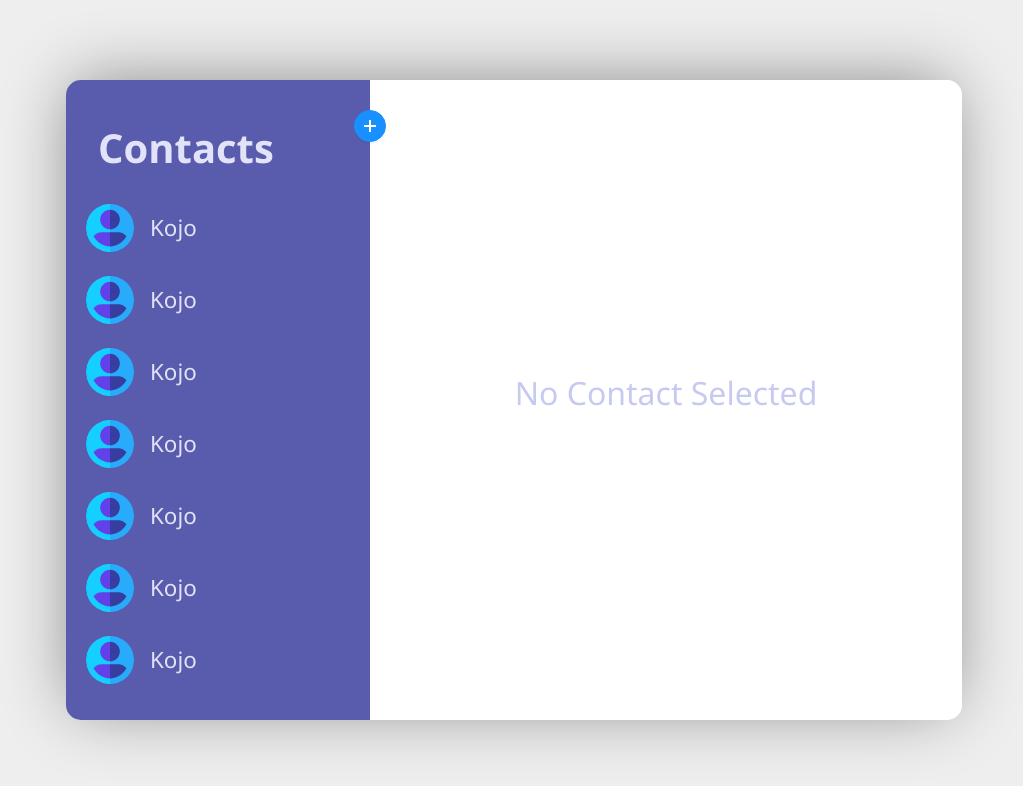
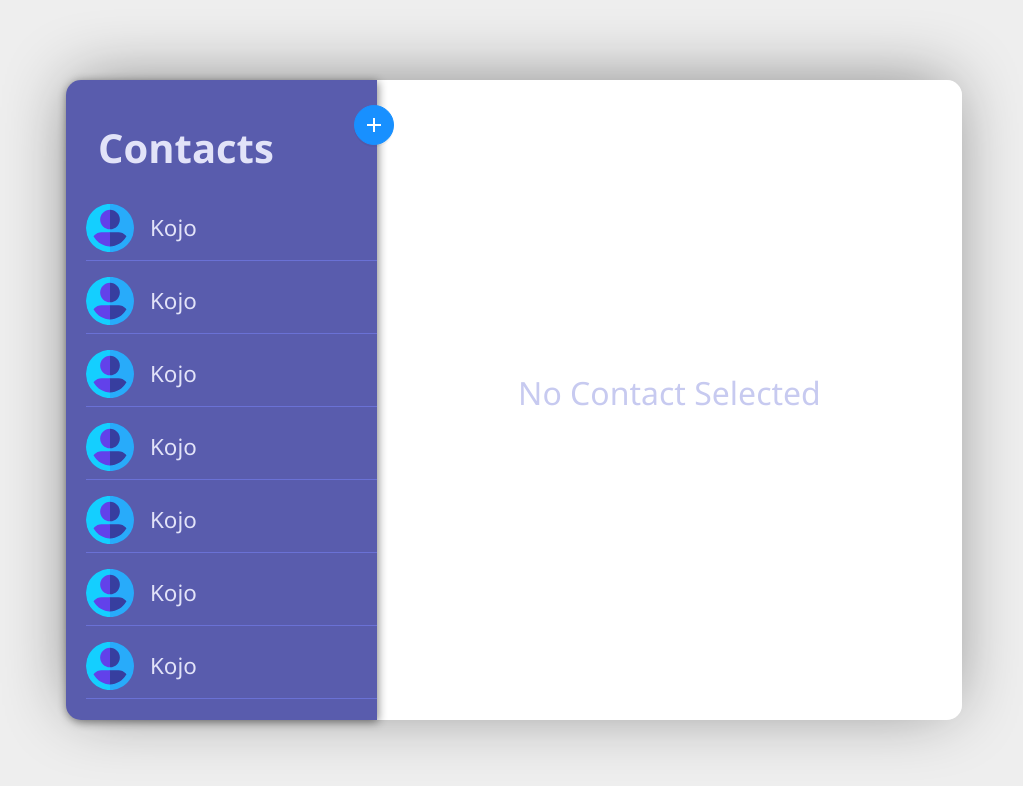
Before and after one commit to KojoOwusu/ContactApp, a React (Create React App) app in the folder contactapp-frontend/: page / in a window 1280 px wide. Shown: the top 786 px of the page, without its empty margins (126-1149 px from the left). Built offline with nearby package versions, Linux system fonts and the light colour scheme.

Commit message:
Added contact list dividers and a few extra ui tweaks

```diff
--- a/contactapp-frontend/src/App.css
+++ b/contactapp-frontend/src/App.css
@@ -37,4 +37,8 @@ body {
 	border-radius: 15px 0px 0px 15px;
 	grid-column-end: 2;
 	height: inherit;
+	-webkit-box-shadow: 1px 2px 10px 0px rgba(0, 0, 0, 0.49);
+	-moz-box-shadow: 1px 2px 10px 0px rgba(0, 0, 0, 0.49);
+	box-shadow: 1px 2px 10px 0px rgba(0, 0, 0, 0.49);
+	z-index: 1;
 }
--- a/contactapp-frontend/src/components/contactItemComponent/styles.css
+++ b/contactapp-frontend/src/components/contactItemComponent/styles.css
@@ -7,9 +7,9 @@
 	transition: 5ms;
 	font-weight: 500;
 	color: #e2e3f8;
-	border-bottom: 2px;
-	border-color: rgb(43, 43, 43);
 	justify-content: flex-start;
+	border-bottom: solid 1px;
+	border-color: #6a71d5;
 }
 .ContactItem img {
 	width: 4rem;
--- a/contactapp-frontend/src/components/contactListComponent/contactListComponent.tsx
+++ b/contactapp-frontend/src/components/contactListComponent/contactListComponent.tsx
@@ -15,7 +15,6 @@ const renderContact = () => {
 }; //render flatlist of contact items
 
 const AddButton: React.FC = () => {
-	const history = useHistory();
 	return (
 		<div>
 			<Link to="/addContact">
@@ -24,6 +23,7 @@ const AddButton: React.FC = () => {
 					type="primary"
 					shape="circle"
 					icon={<PlusOutlined />}
+					size="large"
 				/>
 			</Link>
 		</div>
@@ -77,9 +77,6 @@ const ContactListComponent: React.FC = () => {
 				<li>
 					<ContactItemComponent />
 				</li>
-				<li>
-					<ContactItemComponent />
-				</li>
 			</div>
 		</Fragment>
 	);
```
